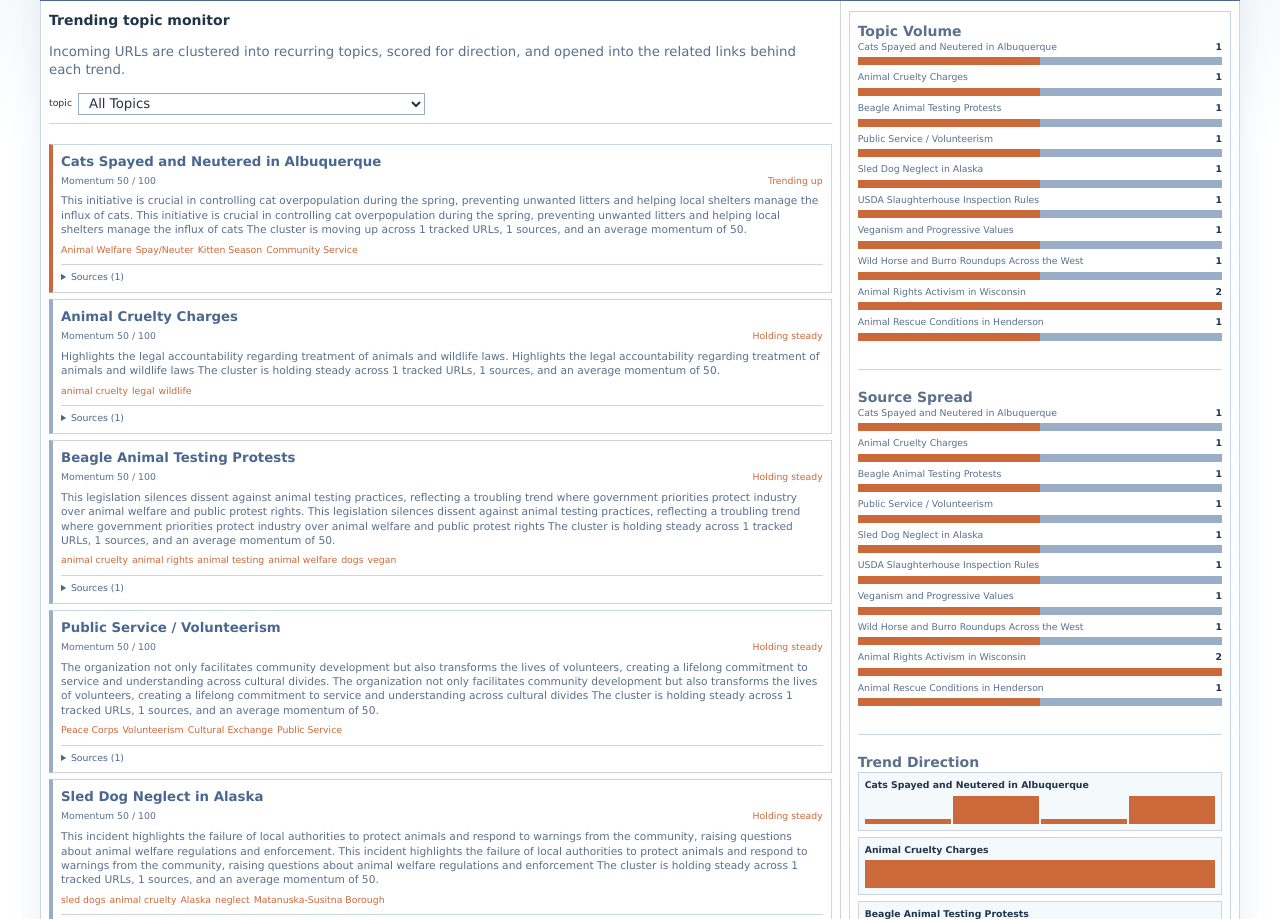
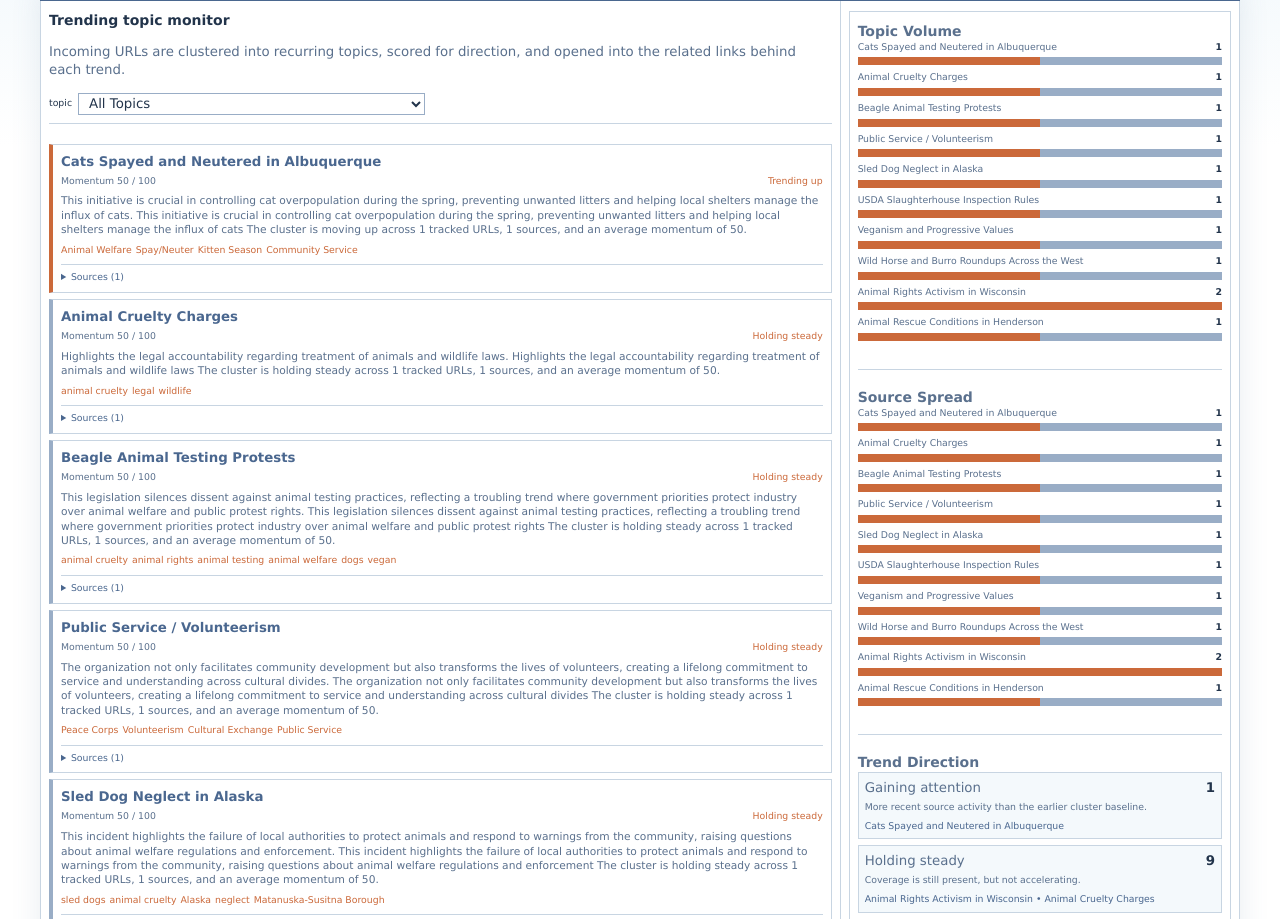
Before and after one commit to ScottinDC/TrendingStorylineMonitor, a website: page index.html in a window 1280 px wide. Shown: the part 33-952 px from the top of the page. Drawn offline with Linux system fonts and the light colour scheme.

Commit message:
Fix trend direction panel and expose audio briefing

```diff
--- a/app.js
+++ b/app.js
@@ -578,44 +578,7 @@ function renderTopicFeed() {
     article.append(tagRow);
 
     if ((entry.outlets >= AUDIO_BRIEFING_SOURCE_THRESHOLD || entry.stories.length >= AUDIO_BRIEFING_STORY_THRESHOLD) && entry.briefing) {
-      const controls = document.createElement("div");
-      controls.className = "topic-audio-controls";
-
-      const button = document.createElement("button");
-      button.type = "button";
-      button.className = "audio-play-button";
-      button.textContent = "Play Briefing";
-
-      const audio = document.createElement("audio");
-      audio.preload = "none";
-      audio.src = entry.briefing.link;
-      audio.className = "briefing-audio";
-
-      button.addEventListener("click", async () => {
-        if (audio.paused) {
-          await audio.play();
-          button.textContent = "Pause Briefing";
-        } else {
-          audio.pause();
-          button.textContent = "Play Briefing";
-        }
-      });
-
-      audio.addEventListener("pause", () => {
-        button.textContent = "Play Briefing";
-      });
-
-      audio.addEventListener("play", () => {
-        button.textContent = "Pause Briefing";
-      });
-
-      audio.addEventListener("error", () => {
-        button.disabled = true;
-        button.textContent = "Briefing Unavailable";
-      });
-
-      controls.append(button, audio);
-      article.append(controls);
+      appendBriefingControls(article, entry.briefing);
     }
 
     const details = document.createElement("details");
@@ -648,8 +611,53 @@ function renderTopicFeed() {
 
     details.append(urlList);
     article.append(details);
-    topicFeed.append(article);
+  topicFeed.append(article);
   });
+}
+
+function appendBriefingControls(container, briefing) {
+  if (!briefing?.link || briefing.link === "#") {
+    return;
+  }
+
+  const controls = document.createElement("div");
+  controls.className = "topic-audio-controls";
+
+  const button = document.createElement("button");
+  button.type = "button";
+  button.className = "audio-play-button";
+  button.textContent = "Play Briefing";
+
+  const audio = document.createElement("audio");
+  audio.preload = "none";
+  audio.src = briefing.link;
+  audio.className = "briefing-audio";
+
+  button.addEventListener("click", async () => {
+    if (audio.paused) {
+      await audio.play();
+      button.textContent = "Pause Briefing";
+    } else {
+      audio.pause();
+      button.textContent = "Play Briefing";
+    }
+  });
+
+  audio.addEventListener("pause", () => {
+    button.textContent = "Play Briefing";
+  });
+
+  audio.addEventListener("play", () => {
+    button.textContent = "Pause Briefing";
+  });
+
+  audio.addEventListener("error", () => {
+    button.disabled = true;
+    button.textContent = "Briefing Unavailable";
+  });
+
+  controls.append(button, audio);
+  container.append(controls);
 }
 
 function renderTopicDetail() {
@@ -736,6 +744,10 @@ function renderTopicDetail() {
     </div>
   `;
 
+  if ((entry.outlets >= AUDIO_BRIEFING_SOURCE_THRESHOLD || entry.stories.length >= AUDIO_BRIEFING_STORY_THRESHOLD) && entry.briefing) {
+    appendBriefingControls(topicDetail, entry.briefing);
+  }
+
   const list = document.createElement("div");
   list.className = "topic-story-list";
 
@@ -801,18 +813,48 @@ function renderTrendDirectionChart() {
   const entries = groupedTopicEntries();
   container.innerHTML = "";
 
-  entries.forEach((item) => {
-    const maxPoint = Math.max(...item.movementSeries, 1);
+  const groups = [
+    {
+      key: "up",
+      label: "Gaining attention",
+      helper: "More recent source activity than the earlier cluster baseline."
+    },
+    {
+      key: "steady",
+      label: "Holding steady",
+      helper: "Coverage is still present, but not accelerating."
+    },
+    {
+      key: "down",
+      label: "Cooling off",
+      helper: "The topic has less recent movement than it did earlier."
+    }
+  ];
+
+  groups.forEach((group) => {
+    const matches = entries
+      .filter((item) => item.direction.tone === group.key)
+      .sort((a, b) => {
+        if (b.volume !== a.volume) {
+          return b.volume - a.volume;
+        }
+        return b.avgMomentum - a.avgMomentum;
+      });
+
     const card = document.createElement("div");
-    card.className = "spark-card";
-    card.innerHTML = `<strong>${item.topic}</strong><div class="sparkline"></div>`;
+    card.className = "trend-summary-card";
 
-    const line = card.querySelector(".sparkline");
-    item.movementSeries.forEach((value) => {
-      const bar = document.createElement("span");
-      bar.style.height = `${Math.max(18, (value / maxPoint) * 100)}%`;
-      line.append(bar);
-    });
+    const leadTopics = matches.slice(0, 2).map((item) => item.topic).join(" • ");
+    const exampleText = leadTopics || "No topics right now";
+
+    card.innerHTML = `
+      <div class="chart-top">
+        <span>${group.label}</span>
+        <strong>${matches.length}</strong>
+      </div>
+      <p>${group.helper}</p>
+      <div class="trend-summary-example">${exampleText}</div>
+    `;
 
     container.append(card);
   });
--- a/styles.css
+++ b/styles.css
@@ -443,6 +443,24 @@ button {
   grid-template-columns: 1fr;
 }
 
+.trend-summary-card {
+  background: var(--panel);
+  border: 1px solid var(--line);
+  padding: 6px;
+}
+
+.trend-summary-card p {
+  margin: 4px 0 0;
+  font-size: 7pt;
+  color: var(--muted);
+}
+
+.trend-summary-example {
+  margin-top: 6px;
+  color: var(--navy);
+  font-size: 7pt;
+}
+
 .sparkline {
   display: flex;
   align-items: end;
```
